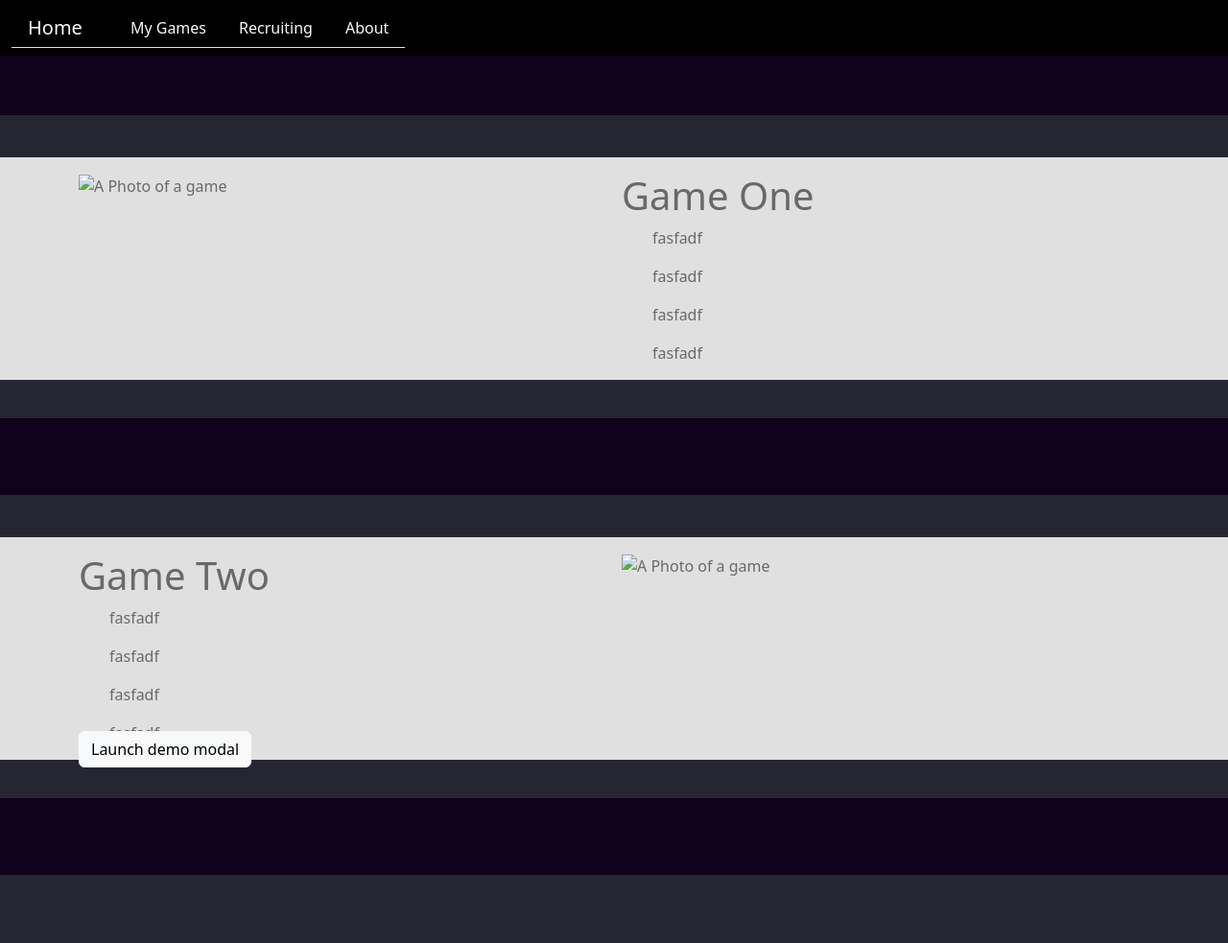
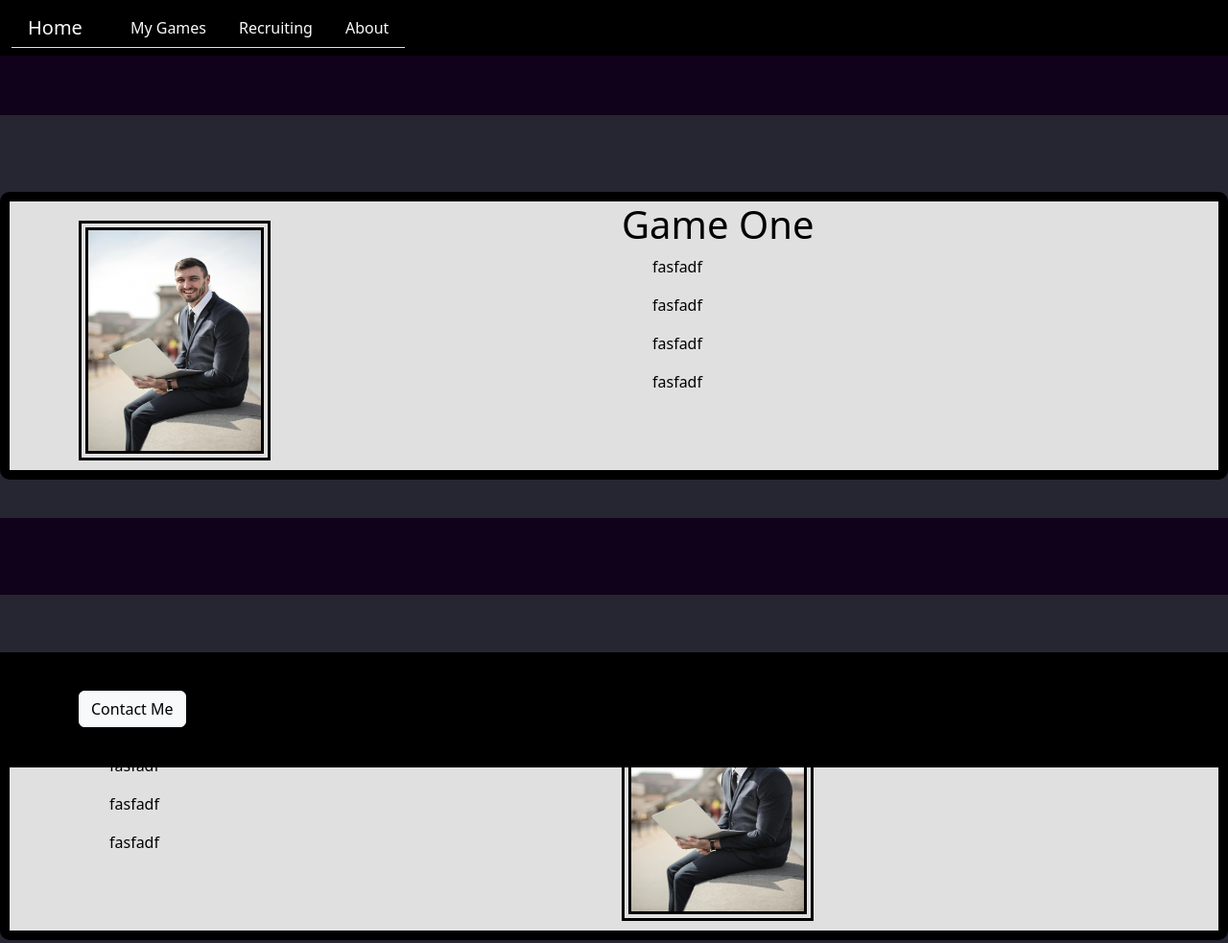
Before and after one commit to Jordan4Neslony/Project-01-Basic-Business-or-Personal-Website, a website: page HTML/my-games.html in a window 1280 px wide. Shown: the top 983 px of the page at 96% size. Before the commit the page ends 912 px from the top, so only its background shows below. Drawn offline with nearby package versions, Linux system fonts and the light colour scheme.

Commit message:
Change log: - Changed the text boxes on the other pages to fit the style theme of the website better. - Changed the style of the spacers. - Removed a pointless spacer on the "About" section of the website.

```diff
--- a/Css/style.css
+++ b/Css/style.css
@@ -47,6 +47,10 @@
     background: black;
     height: 120px;
 }
+.contact-me-button{
+    color:black;
+    margin-top: 40px;
+}
 .description{
     color: black;
 }
--- a/HTML/my-games.html
+++ b/HTML/my-games.html
@@ -12,7 +12,10 @@
 </head>
 
 <body>
-
+    <!-- Top Spacer -->
+    <div class="head-spacer">
+        <div class="container sm-3 "></div>
+    </div>
     <!--Navigation Bar(With Tabs)-->
     <nav class="navbar navbar-expand-md bg-black fixed-top">
         <div class="container-fluid">
@@ -43,21 +46,20 @@
     </nav>
 
     <script src="../node_modules/bootstrap/dist/js/bootstrap.bundle.js"></script>
-    <!-- Top Spacer -->
-    <div class="spacer">
-        <div class="container sm-3 "></div>
-    </div>
-    <!--Game Text One-->
+
+     <!--Introductory Text-->
     <div style="margin-top: 60px;">
-        <div class="basic-container">
+
+        <div class="intro-container">
             <div class="container sm-3">
-                <div class="row justify-content-center  g-3">
-                    <div class="col">
+                <div class="row justify-content-center g-3 ">
+                     <div class="col">
                         <!--Image of one of my games or some random free stock image-->
-                        <img src="" alt="A Photo of a game">
+                        <img class="intro-image-border" src="../Images/pexels-olly-3777564.jpg"
+                            alt="A Photo of Jordan N." width="200" height="250"></img>
                     </div>
-                    <div class="col">
-                        <div class="Description">
+                    <div class="col ">
+                        <div class="description">
                             <!--Heading Text-->
                             <h1>Game One
 
@@ -70,26 +72,25 @@
                                 <p>fasfadf</p>
                             </ul>
                         </div>
-
                     </div>
                 </div>
             </div>
         </div>
     </div>
-
     <!-- Bottom Spacer-->
     <div class="spacer">
         <div class="container sm-3 "></div>
     </div>
-    <!--Game Text Two-->
+     <!--Introductory Text-->
     <div style="margin-top: 60px;">
-        <div class="basic-container">
+
+        <div class="intro-container">
             <div class="container sm-3">
-                <div class="row justify-content-center  g-3">
-                    <div class="col">
-                        <div class="Description">
+                <div class="row justify-content-center g-3 ">
+                    <div class="col ">
+                        <div class="description">
                             <!--Heading Text-->
-                            <h1>Game Two
+                            <h1>Game One
 
                             </h1>
                             <!--Description-->
@@ -102,27 +103,26 @@
                         </div>
                     </div>
                     <div class="col">
-                        <!--Image of me or some random free stock image-->
-                        <img src="" alt="A Photo of a game">
+                        <!--Image of one of my games or some random free stock image-->
+                        <img class="intro-image-border" src="../Images/pexels-olly-3777564.jpg"
+                            alt="A Photo of Jordan N." width="200" height="250"></img>
                     </div>
                 </div>
             </div>
         </div>
     </div>
-    <!-- Bottom Spacer-->
-    <div class="spacer">
+        <!-- Bottom Spacer-->
+    <div class="foot-spacer">
         <div class="container sm-3 "></div>
     </div>
     <!-- Fixed Bottom Spacer-->
     <div class="fixed-bottom">
-        <div class="footerspacer">
+        <div class="fixed-footer-bar">
             <div class="container sm-3 ">
-                <!-- Button trigger modal -->
-                <button type="button" class="btn btn-light" data-bs-toggle="modal" data-bs-target="#exampleModal">
-                    Launch demo modal
-                </button>
-
-
+                    <!-- Button trigger modal -->
+                    <button type="button" class="btn btn-light contact-me-button" data-bs-toggle="modal" data-bs-target="#contactMeModal">
+                        Contact Me
+                    </button>
             </div>
         </div>
     </div>
```
Also changed, not shown: HTML/about.html (+20 -19 lines), HTML/index.html (+6 -7 lines), HTML/recruiting.html (+11 -14 lines).
